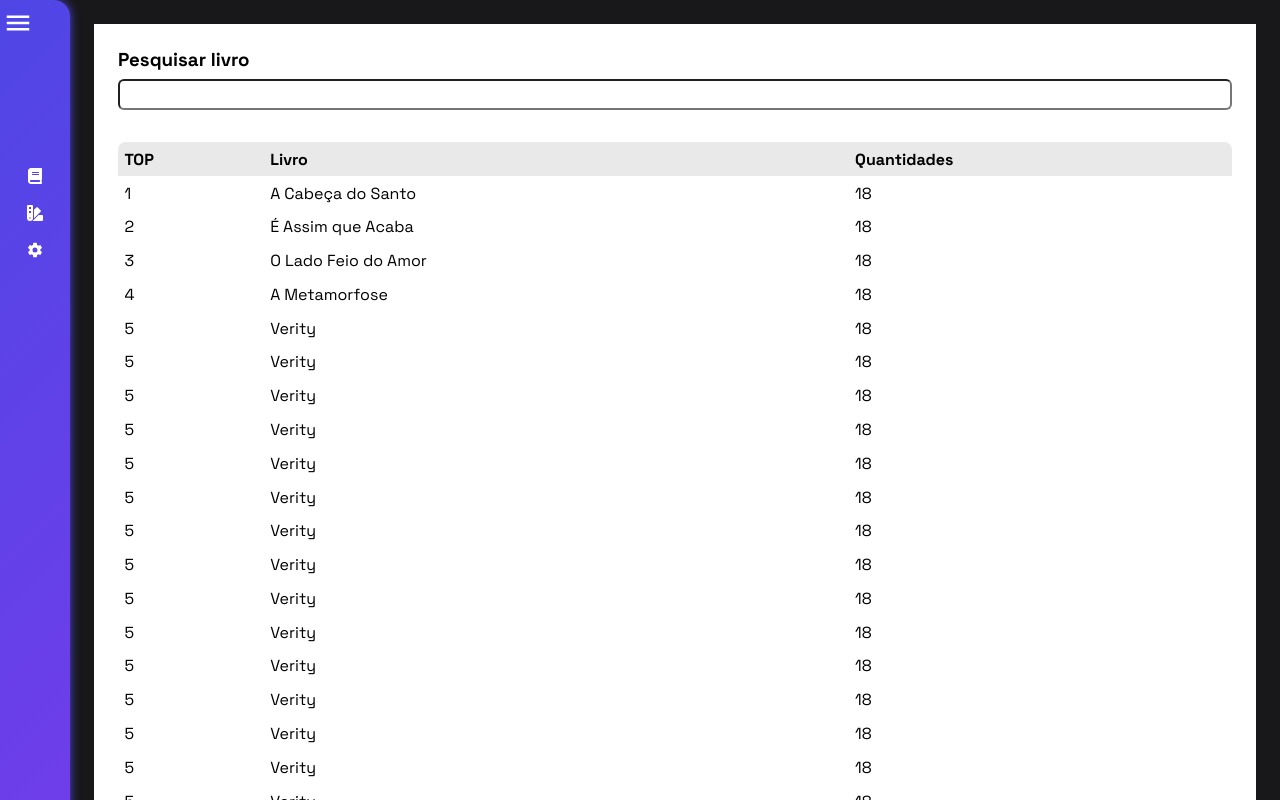
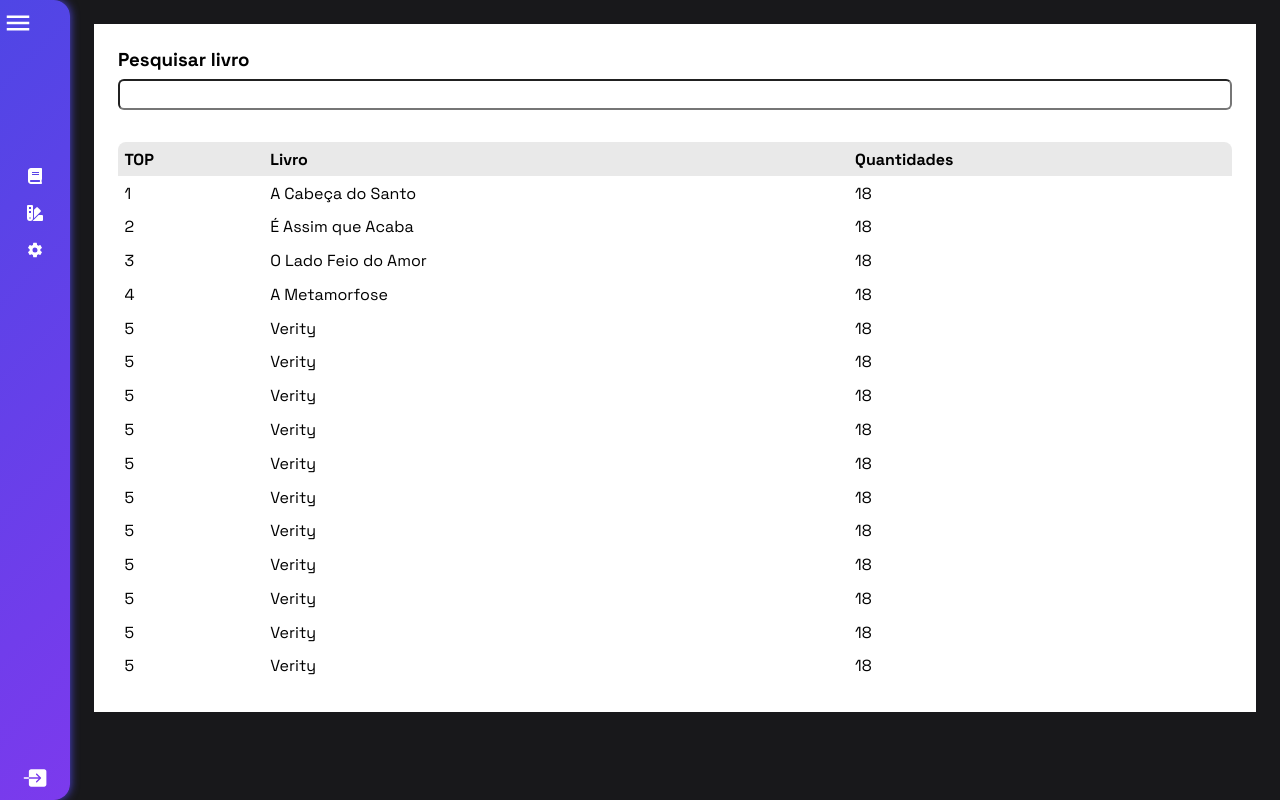
Before and after one commit to cauealb/biblioteca-front-simple, a React (Vite) app: page /dashboard/best-books in a window 1280 px wide. Shown: the top 800 px of the page. Built offline with nearby package versions, Linux system fonts and the light colour scheme.

Commit message:
Definindo altura

```diff
--- a/src/pages/Dashboard/style.module.css
+++ b/src/pages/Dashboard/style.module.css
@@ -7,6 +7,7 @@
 .outlet {
     background-color: white;
     width: 100vw;
+    height: 43rem;
     margin: 1.5rem;
     padding: 1.5rem;
 }
--- a/src/pages/DashboardBooks/style.module.css
+++ b/src/pages/DashboardBooks/style.module.css
@@ -10,8 +10,14 @@
     }
 }
 
+.table {
+    height: 550px;
+    overflow-y: scroll;
+}
+
 table {
     width: 100%;
+
     border-collapse: collapse;
 }
 
```
